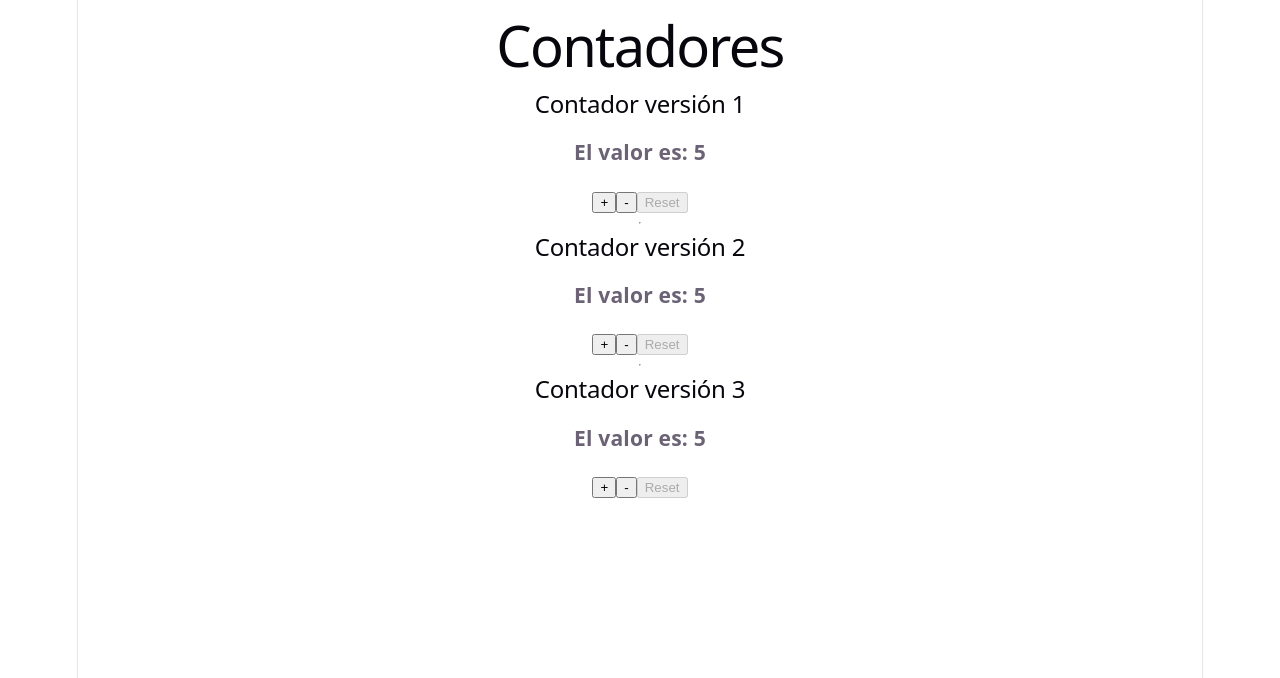
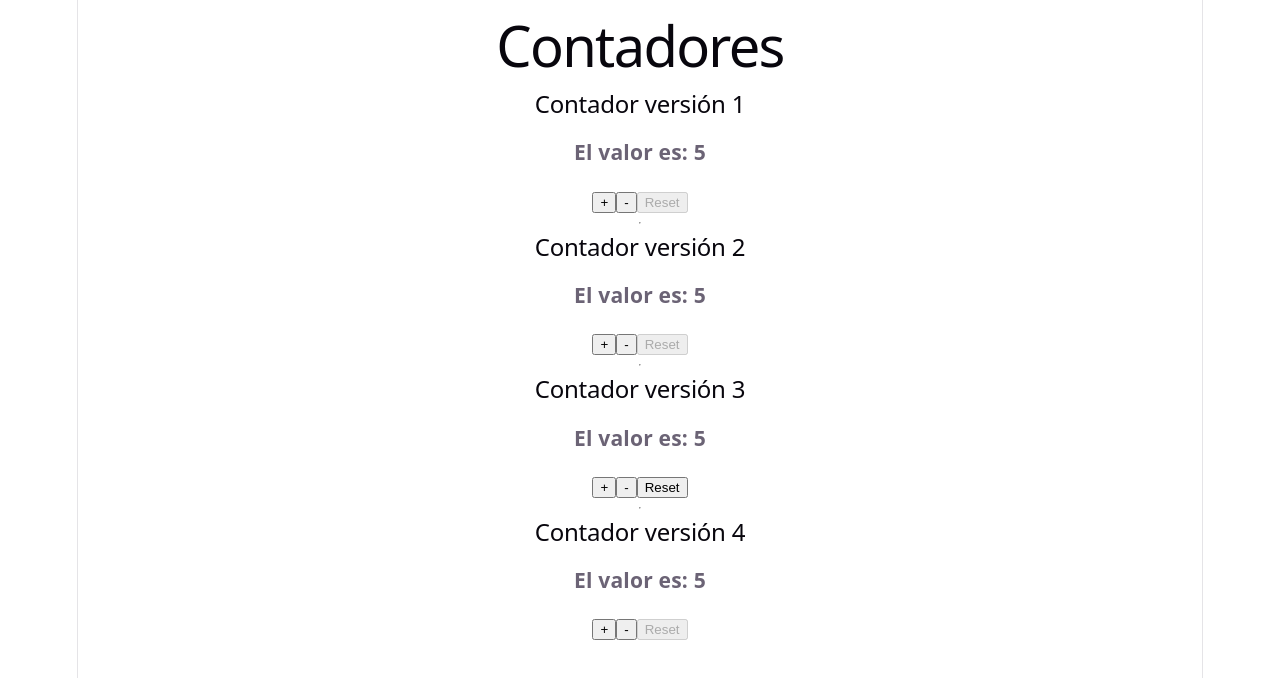
Before and after one commit to howl/1-contador, a React (Vite) app: page / in a window 1280 px wide. Shown: the top 678 px of the page. Built offline with nearby package versions, Linux system fonts and the light colour scheme.

Commit message:
add a forth version
Signed-off-by: David Santamaría Rogado <howl.nsp@gmail.com>

```diff
--- a/src/App.jsx
+++ b/src/App.jsx
@@ -2,6 +2,7 @@ import './App.css'
 import Contador from './components/Contador'
 import Contador2 from './components/Contador2'
 import Contador3 from './components/Contador3'
+import Contador4 from './components/Contador4'
 
 function App() {
   return (
@@ -12,6 +13,8 @@ function App() {
       <Contador2 valor={5} min={3} max={15} step={2} />
       <hr />
       <Contador3 valor={5} min={3} max={15} step={2} />
+      <hr />
+      <Contador4 valor={5} min={3} max={15} step={2} />
     </>
   )
 }
--- a/src/components/Boton.jsx
+++ /dev/null
@@ -1,10 +0,0 @@
-const Boton = ({ etiqueta, funcion, disableCondition }) => {
-  return (
-    <button
-      disabled={disableCondition}
-      onClick={funcion}
-    >{etiqueta}</button>
-  )
-}
-
-export default Boton
--- /dev/null
+++ b/src/components/Boton3.jsx
@@ -0,0 +1,9 @@
+const Boton3 = ({ etiqueta, funcion }) => {
+  return (
+    <button
+      onClick={funcion}
+    >{etiqueta}</button>
+  )
+}
+
+export default Boton3
--- /dev/null
+++ b/src/components/Boton4.jsx
@@ -0,0 +1,21 @@
+const Boton4 = ({ etiqueta, valor, setValor, valorInicial, min, max, step, disableCondition, dataOperacion }) => {
+  const handleOperar = (ev) => {
+    setValor((valor) => {
+      switch (ev.target.dataset.operacion) {
+        case 'sumar': return Math.min(valor + step, max)
+        case 'restar': return Math.max(valor - step, min)
+        case 'reiniciar': return valorInicial
+      }
+    })
+  }
+
+  return (
+    <button
+      disabled={disableCondition}
+      data-operacion={dataOperacion}
+      onClick={handleOperar}
+    >{etiqueta}</button>
+  )
+}
+
+export default Boton4
--- a/src/components/Contador3.jsx
+++ b/src/components/Contador3.jsx
@@ -1,6 +1,6 @@
 import PropTypes from 'prop-types'
 import { useState } from 'react'
-import Boton from './Boton'
+import Boton3 from './Boton3'
 
 const Contador3 = ({ valor: valorInicial = 25, min, max, step }) => {
   valorInicial = Math.max(Math.min(valorInicial, max), min)
@@ -14,9 +14,9 @@ const Contador3 = ({ valor: valorInicial = 25, min, max, step }) => {
     <div>
       <h2>Contador versión 3</h2>
       <h3>El valor es: {valor}</h3>
-      <Boton etiqueta='+' funcion={handleSumar} disableCondition={valor >= max} />
-      <Boton etiqueta='-' funcion={handleRestar} disableCondition={valor <= min} />
-      <Boton etiqueta='Reset' funcion={handleReset} disableCondition={valor === valorInicial} />
+      <Boton3 etiqueta='+' funcion={handleSumar} disableCondition={valor >= max} />
+      <Boton3 etiqueta='-' funcion={handleRestar} disableCondition={valor <= min} />
+      <Boton3 etiqueta='Reset' funcion={handleReset} disableCondition={valor === valorInicial} />
     </div>
   )
 }
--- /dev/null
+++ b/src/components/Contador4.jsx
@@ -0,0 +1,55 @@
+import PropTypes from 'prop-types'
+import { useState } from 'react'
+import Boton4 from './Boton4'
+
+const Contador4 = ({ valor: valorInicial = 25, min, max, step }) => {
+  valorInicial = Math.max(Math.min(valorInicial, max), min)
+  const [valor, setValor] = useState(valorInicial)
+
+  return (
+    <div>
+      <h2>Contador versión 4</h2>
+      <h3>El valor es: {valor}</h3>
+      <Boton4
+        etiqueta='+'
+        valor={valor}
+        setValor={setValor}
+        valorInicial={valorInicial}
+        min={min}
+        max={max}
+        step={step}
+        disableCondition={valor >= max}
+        dataOperacion='sumar' />
+      <Boton4
+        etiqueta='-'
+        valor={valor}
+        setValor={setValor}
+        valorInicial={valorInicial}
+        min={min}
+        max={max}
+        step={step}
+        disableCondition={valor <= min}
+        dataOperacion='restar' />
+      <Boton4
+        etiqueta='Reset'
+        valor={valor}
+        setValor={setValor}
+        valorInicial={valorInicial}
+        min={min}
+        max={max}
+        step={step}
+        disableCondition={valor === valorInicial}
+        dataOperacion='reiniciar' />
+    </div>
+  )
+}
+
+Contador4.propTypes = {
+  valorInicial: PropTypes.number
+}
+
+Contador4.defaultProps = {
+  valorInicial: 25
+}
+
+export default Contador4
```
